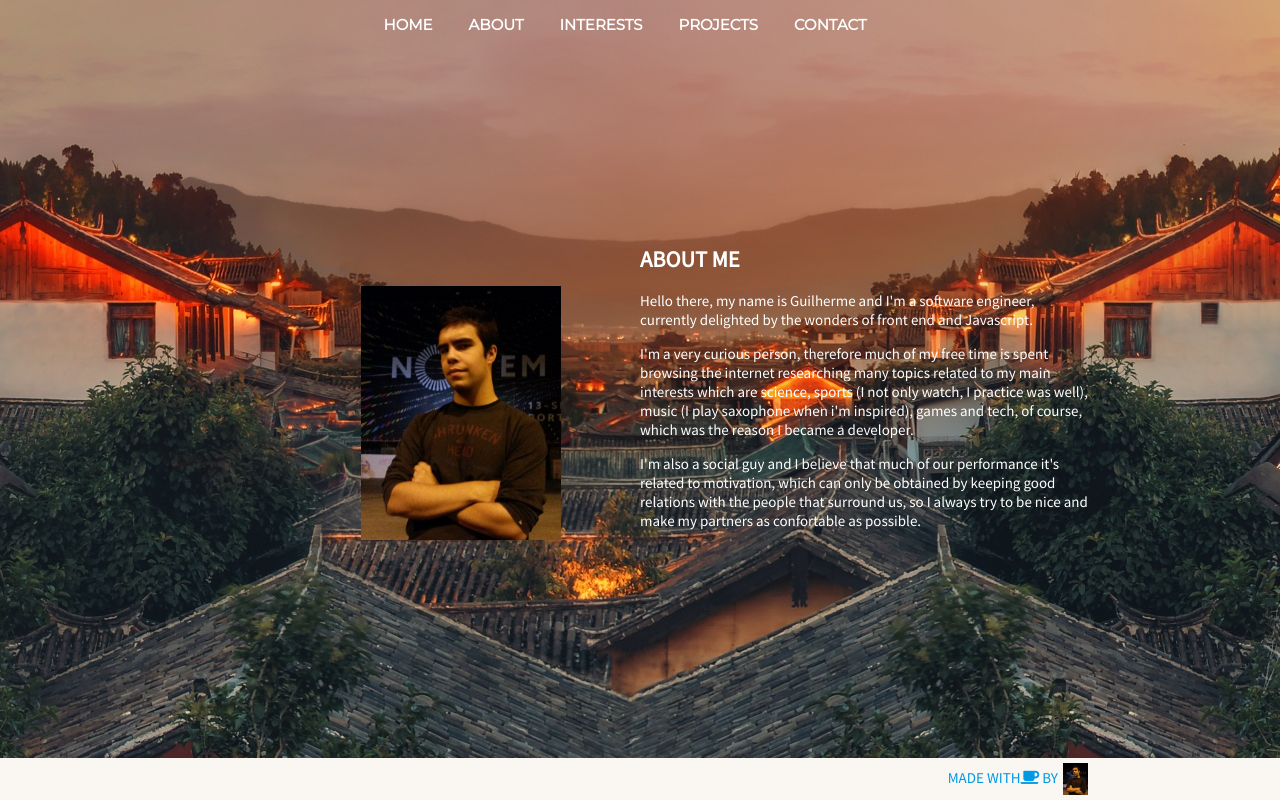
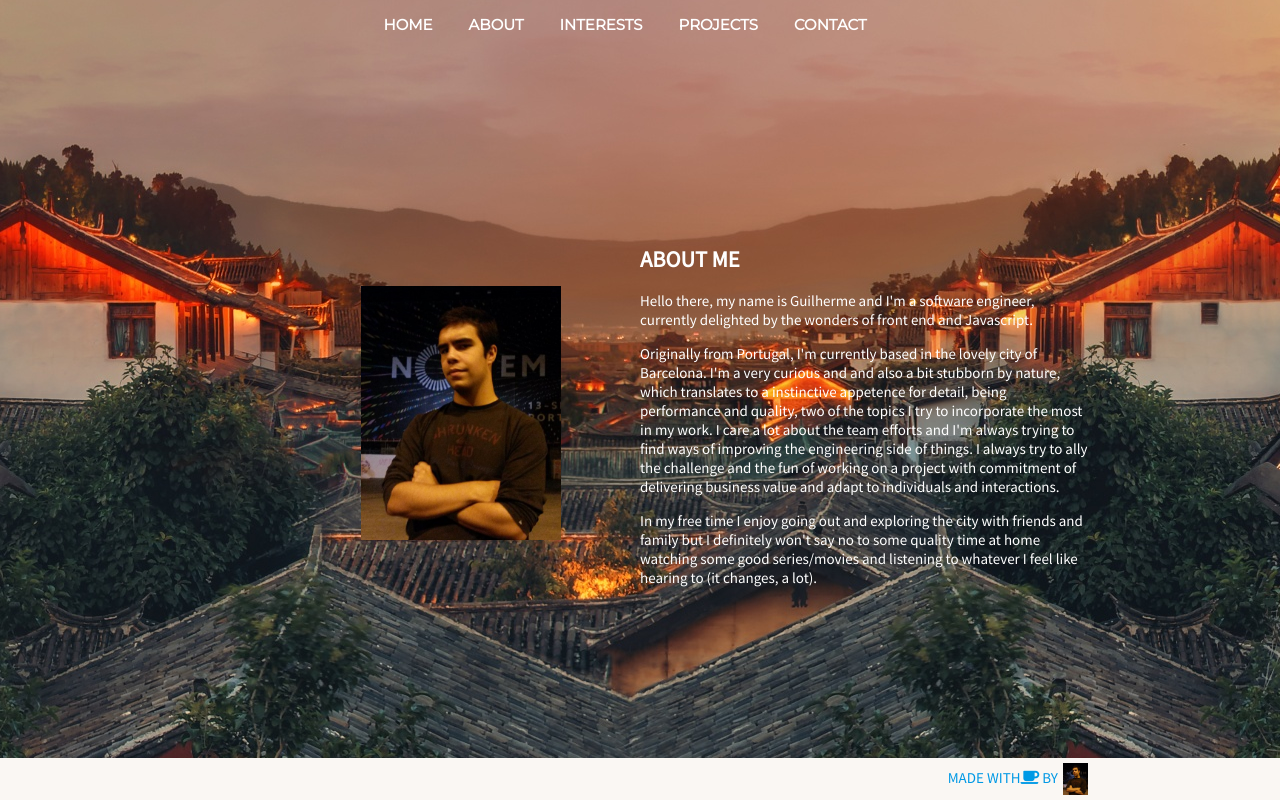
Before and after one commit to GuilhermeSCP/guilhermescp.github.io, a React app: page /about in a window 1280 px wide. Built offline with nearby package versions, Linux system fonts and the light colour scheme.

Commit message:
First draft for the about page

```diff
--- a/src/components/about.jsx
+++ b/src/components/about.jsx
@@ -14,15 +14,19 @@ const About = () => (
           }
         </p>
         <p className="about_text">
-          {`I'm a very curious person, therefore much of my free time is spent browsing the internet
-                researching many topics related to my main interests which are science, sports (I not
-                only watch, I practice was well), music (I play saxophone when i'm inspired), games
-                and tech, of course, which was the reason I became a developer.`}
+          {`Originally from Portugal, I'm currently based in the lovely city of Barcelona.
+              I'm a very curious and and also a bit stubborn by nature, which translates to a instinctive
+              appetence for detail, being performance and quality, two of the topics I try to
+              incorporate the most in my work.
+              I care a lot about the team efforts and I'm always trying to find ways of improving
+              the engineering side of things. I always try to ally the challenge and the fun of
+              working on a project with commitment of delivering business value and adapt to individuals
+              and interactions.`}
         </p>
         <p className="about_text">
-          {`I'm also a social guy and I believe that much of our performance it's related to
-                motivation, which can only be obtained by keeping good relations with the people that
-                surround us, so I always try to be nice and make my partners as confortable as possible.`}
+          {`In my free time I enjoy going out and exploring the city with friends and family
+              but I definitely won't say no to some quality time at home watching some good series/movies
+              and listening to whatever I feel like hearing to (it changes, a lot).`}
         </p>
       </div>
     </div>
```
